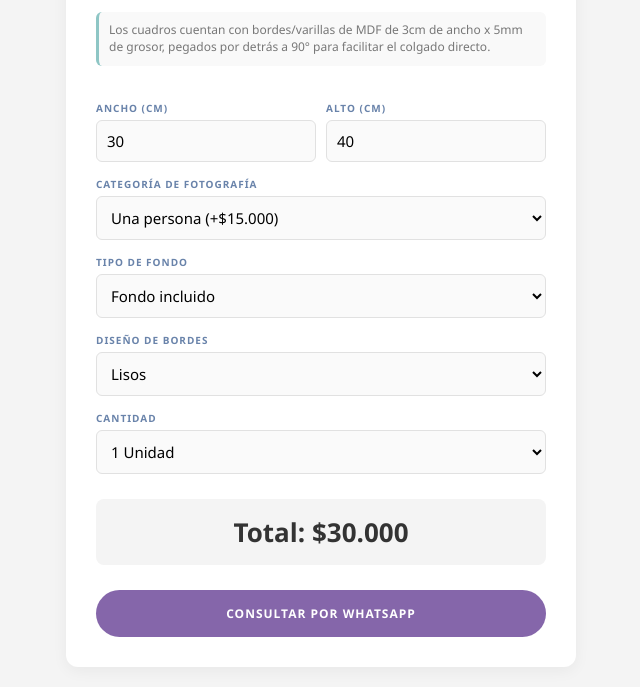
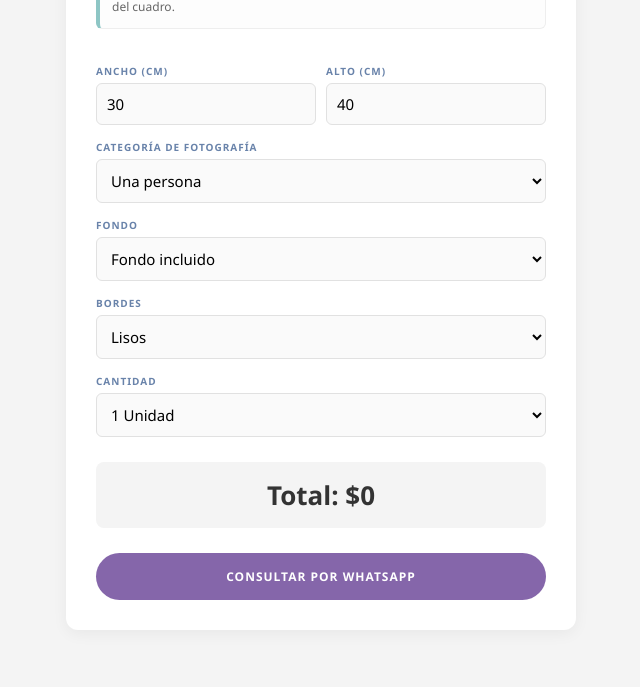
Before and after one commit to juliifornes1231-tech/Calculadora-cuadros-realistas, a plain HTML site: page index.html in a window 1280 px wide. Shown: the part 175-862 px from the top of the page, without its empty margins (319-959 px from the left). After the commit the page ends 825 px from the top, so only its background shows below. Drawn offline with Linux system fonts and the light colour scheme.

Commit message:
Update index.html

```diff
--- a/index.html
+++ b/index.html
@@ -56,14 +56,15 @@
 
     .info-bordes {
         font-size: 12px;
-        color: #777;
-        background: #f9f9f9;
-        padding: 10px;
+        color: #666;
+        background: #fdfdfd;
+        padding: 12px;
         border-radius: 6px;
         margin-bottom: 20px;
-        line-height: 1.4;
+        line-height: 1.5;
         text-align: left;
-        border-left: 3px solid var(--color-verde);
+        border: 1px solid #eee;
+        border-left: 4px solid var(--color-verde);
     }
 
     .input-group {
@@ -90,6 +91,11 @@
         border-radius: 6px;
         box-sizing: border-box;
         font-family: inherit;
+        outline: none;
+    }
+
+    input:focus, select:focus {
+        border-color: var(--color-verde);
     }
 
     #resultado {
@@ -130,11 +136,11 @@
 <body>
 
 <div class="calc-container">
-    <img src="EternityLogo.png" alt="Logo Eternity" class="logo-marca">
+    <img src="ET RNITY (5).png" alt="Logo Eternity" class="logo-marca">
     <h2>Tamaño Personalizado</h2>
 
     <div class="info-bordes">
-        Los cuadros cuentan con bordes/varillas de MDF de 3cm de ancho x 5mm de grosor, pegados por detrás a 90° para facilitar el colgado directo.
+        Los cuadros son con bordes/varillas de MDF de 3cm de ancho x 5mm de grosor, que van pegados por detrás del cuadro a 90° y facilitan el colgado del cuadro.
     </div>
 
     <div style="display: flex; gap: 10px;">
@@ -151,30 +157,30 @@
     <div class="input-group">
         <label>Categoría de Fotografía</label>
         <select id="categoria" onchange="calcular()">
-            <option value="15000">Una persona (+$15.000)</option>
-            <option value="20000">Dos personas (+$20.000)</option>
-            <option value="15000">Mascota (+$15.000)</option>
-            <option value="14000">Objeto (+$14.000)</option>
-            <option value="17000">Paisaje natural (+$17.000)</option>
-            <option value="19000">Paisaje con silueta (+$19.000)</option>
+            <option value="15000">Una persona</option>
+            <option value="20000">Dos personas</option>
+            <option value="15000">Mascota</option>
+            <option value="14000">Objeto</option>
+            <option value="17000">Paisaje natural</option>
+            <option value="19000">Paisaje con silueta de personas</option>
             <option value="0">Otro (Consultar por privado)</option>
         </select>
     </div>
 
     <div class="input-group">
-        <label>Tipo de Fondo</label>
+        <label>Fondo</label>
         <select id="fondo" onchange="calcular()">
             <option value="0">Fondo incluido</option>
-            <option value="-5000">Fondo simplificado (-$5.000)</option>
-            <option value="-7000">Fondo liso (-$7.000)</option>
+            <option value="-5000">Fondo simplificado</option>
+            <option value="-7000">Fondo liso</option>
         </select>
     </div>
 
     <div class="input-group">
-        <label>Diseño de Bordes</label>
+        <label>Bordes</label>
         <select id="bordes" onchange="calcular()">
             <option value="0">Lisos</option>
-            <option value="5000">Siguiendo el diseño (+$5.000)</option>
+            <option value="5000">Siguiendo el diseño elegido</option>
         </select>
     </div>
 
@@ -182,7 +188,7 @@
         <label>Cantidad</label>
         <select id="cantidad" onchange="calcular()">
             <option value="1">1 Unidad</option>
-            <option value="2">Pack x2 (20% OFF en el total)</option>
+            <option value="2">Pack x2 (20% OFF)</option>
         </select>
     </div>
 
@@ -201,44 +207,31 @@ function calcular() {
     const extraBordes = parseFloat(document.getElementById('bordes').value);
     const cantidad = parseInt(document.getElementById('cantidad').value);
 
-    // 1. Base por tamaño (30x40 = 1200 * 12.5 = 15000)
+    // Cálculo base $12.5 por cm2
     const factorPrecio = 12.5;
     let baseTamaño = (ancho * alto) * factorPrecio;
 
-    // 2. Sumamos extras de categoría y bordes, y restamos fondo
+    // Suma de todas las condiciones
     let precioUnitario = baseTamaño + extraFoto + ajusteFondo + extraBordes;
 
-    // Redondeo para limpieza
+    // Redondeo
     precioUnitario = Math.ceil(precioUnitario / 100) * 100;
 
     let total;
     let mensaje = "";
 
     if (cantidad === 2) {
-        total = (precioUnitario * 2) * 0.8; // 20% OFF sobre el total
+        total = (precioUnitario * 2) * 0.8;
         let ahorro = (precioUnitario * 2) - total;
         mensaje = `<div class="promo-msg">¡Ahorrás $${ahorro.toLocaleString('es-AR')} con el Pack x2!</div>`;
     } else {
         total = precioUnitario;
     }
 
-    // Si eligió "Otro", avisamos
-    if (document.getElementById('categoria').options[document.getElementById('categoria').selectedIndex].text.includes("Otro")) {
-        mensaje = `<div class="promo-msg">Categoría "Otro": Consultanos para el precio final.</div>`;
+    // Alerta de consulta si es "Otro"
+    const catSelect = document.getElementById('categoria');
+    if (catSelect.options[catSelect.selectedIndex].text.includes("Otro")) {
+        mensaje = `<div class="promo-msg">Opción "Otro": El precio final se confirmará por privado.</div>`;
     }
 
-    document.getElementById('resultado').innerText = `Total: $${total.toLocaleString('es-AR')}`;
-    document.getElementById('promo-info').innerHTML = mensaje;
-
-    const categoriaText = document.getElementById('categoria').options[document.getElementById('categoria').selectedIndex].text;
-    const msg = `Hola! Quiero un cuadro de ${ancho}x${alto}cm. Foto: ${categoriaText}. Cantidad: ${cantidad}. Total estimado: $${total.toLocaleString('es-AR')}.`;
-
-    // REEMPLAZÁ CON TU WHATSAPP (549...)
-    document.getElementById('link-wpp').href = `https://wa.me/5492604800578?text=${encodeURIComponent(msg)}`;
-}
-
-window.onload = calcular;
-</script>
-
-</body>
-</html>
+    document.getElementById('resultado').innerText
```
